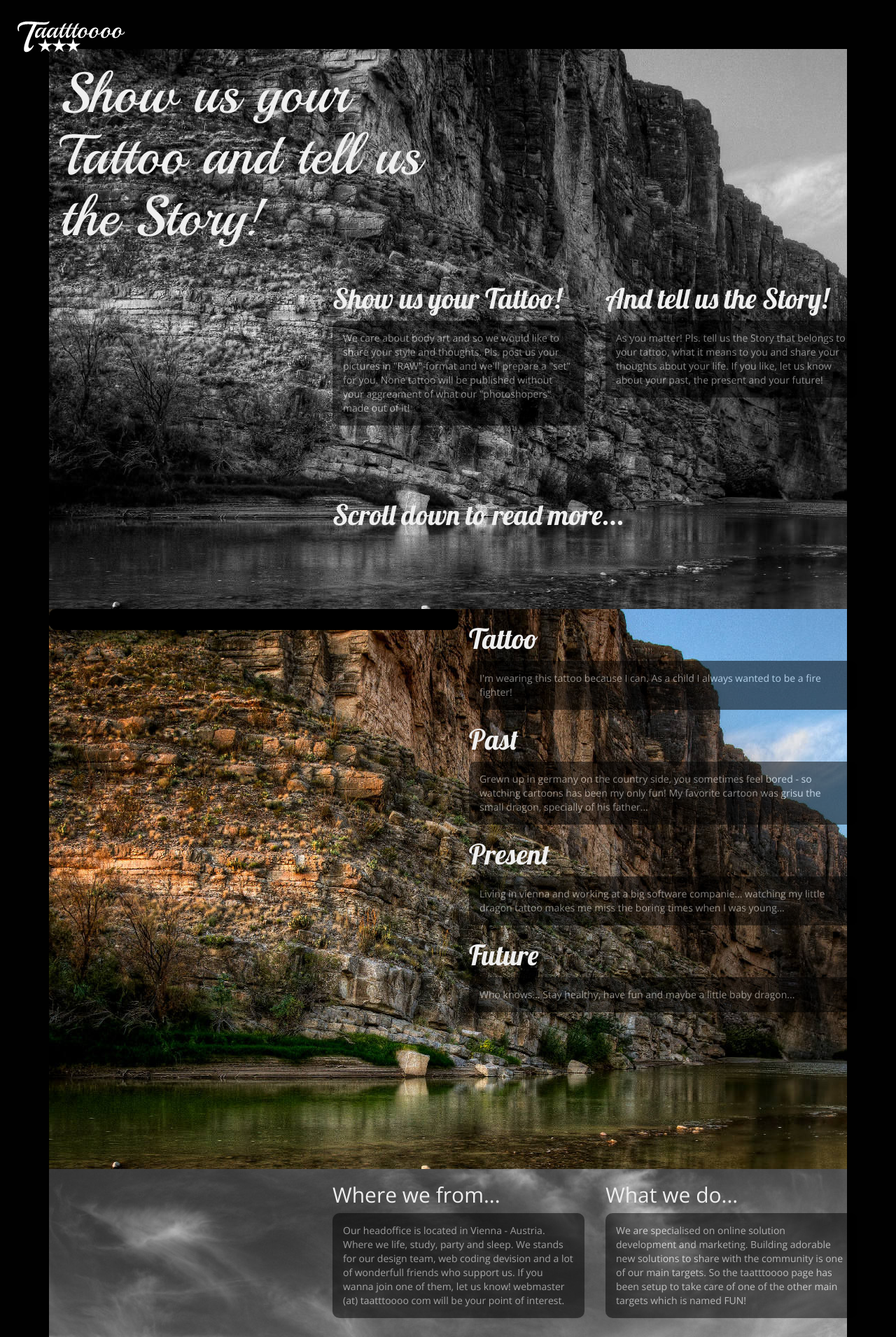
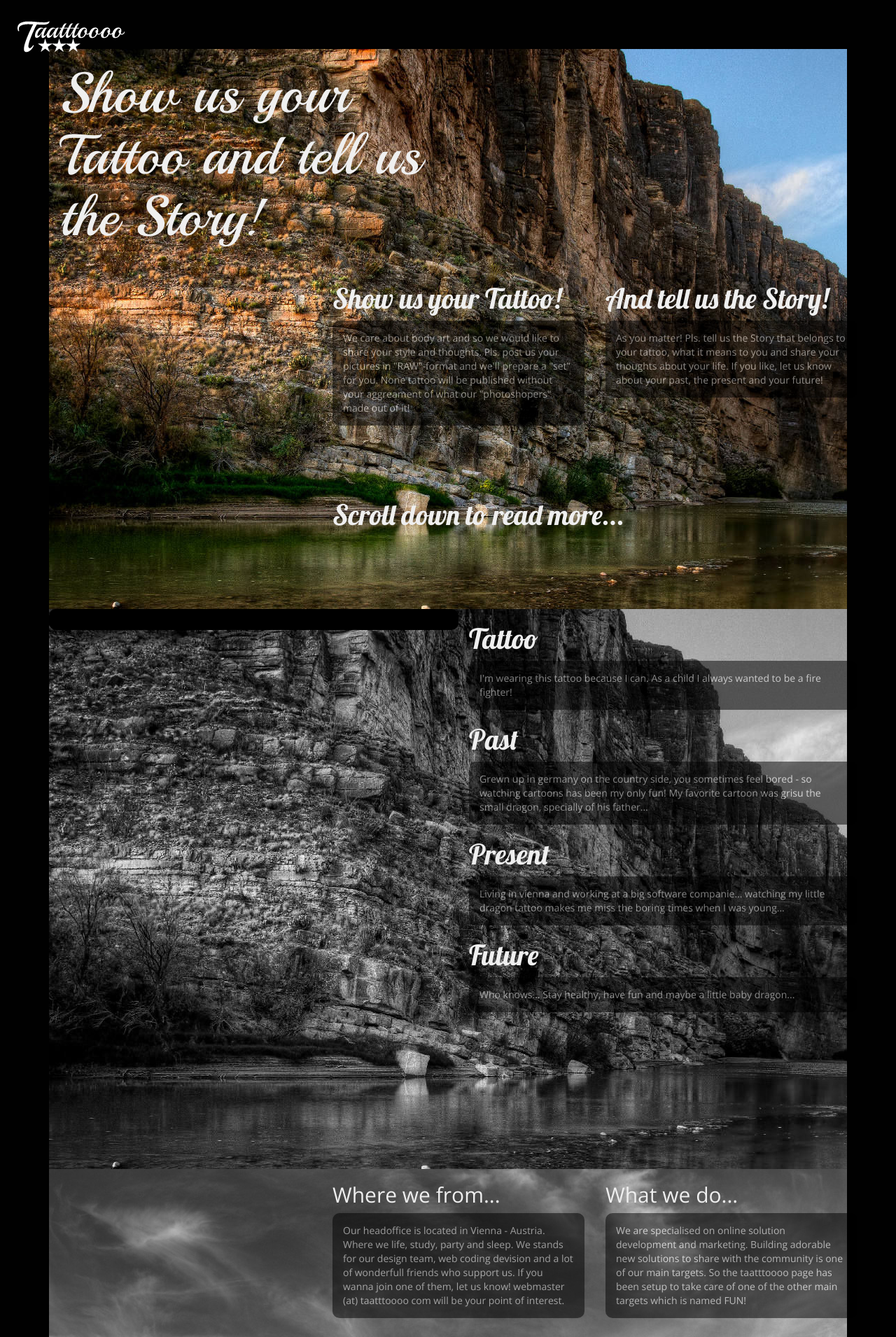
Before and after one commit to philippfrenzel/taatttoooo, a Yii app: template views/site/index.php in a window 1280 px wide. Shown: the top 1910 px of the page at 70% size. Run offline with PHP 8.4 and a stand-in for Yii, Linux system fonts and the light colour scheme; the template is opened without the code that fills it, so the values that code supplies are empty; some libraries are stand-ins or nearby versions.

Commit message:
change colors

```diff
--- a/web/css/onepage.css
+++ b/web/css/onepage.css
@@ -1,10 +1,10 @@
-#slide1{
+#slide2{
   background: url("../gfx/elenabw.jpg") repeat scroll 0 0 rgba(0, 0, 0, 0);
   min-height: 800px;
   color:#efefef;
 }
 
-#slide2{
+#slide1{
   background: url("../gfx/elenacolor.jpg") repeat scroll 0 0 rgba(0, 0, 0, 0);
   min-height: 800px;
   color:#efefef;
```
